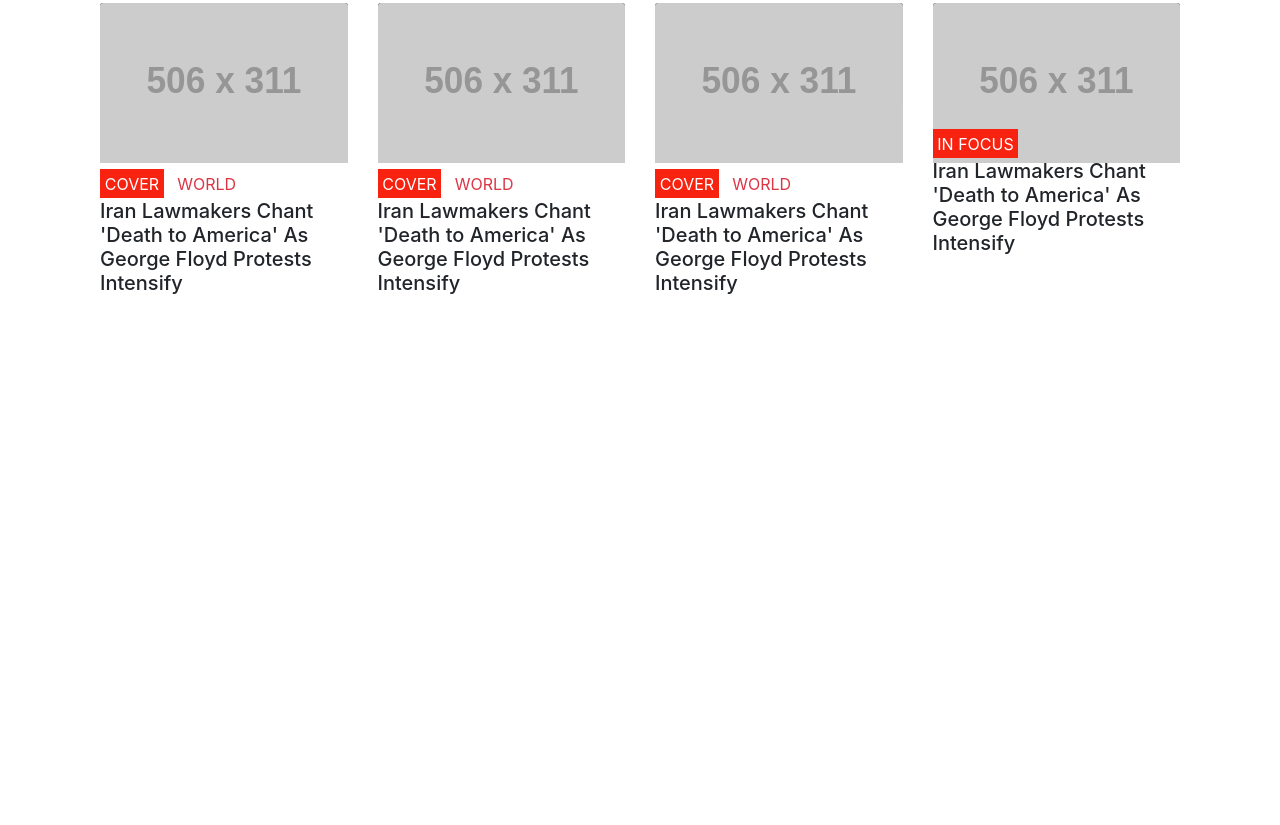
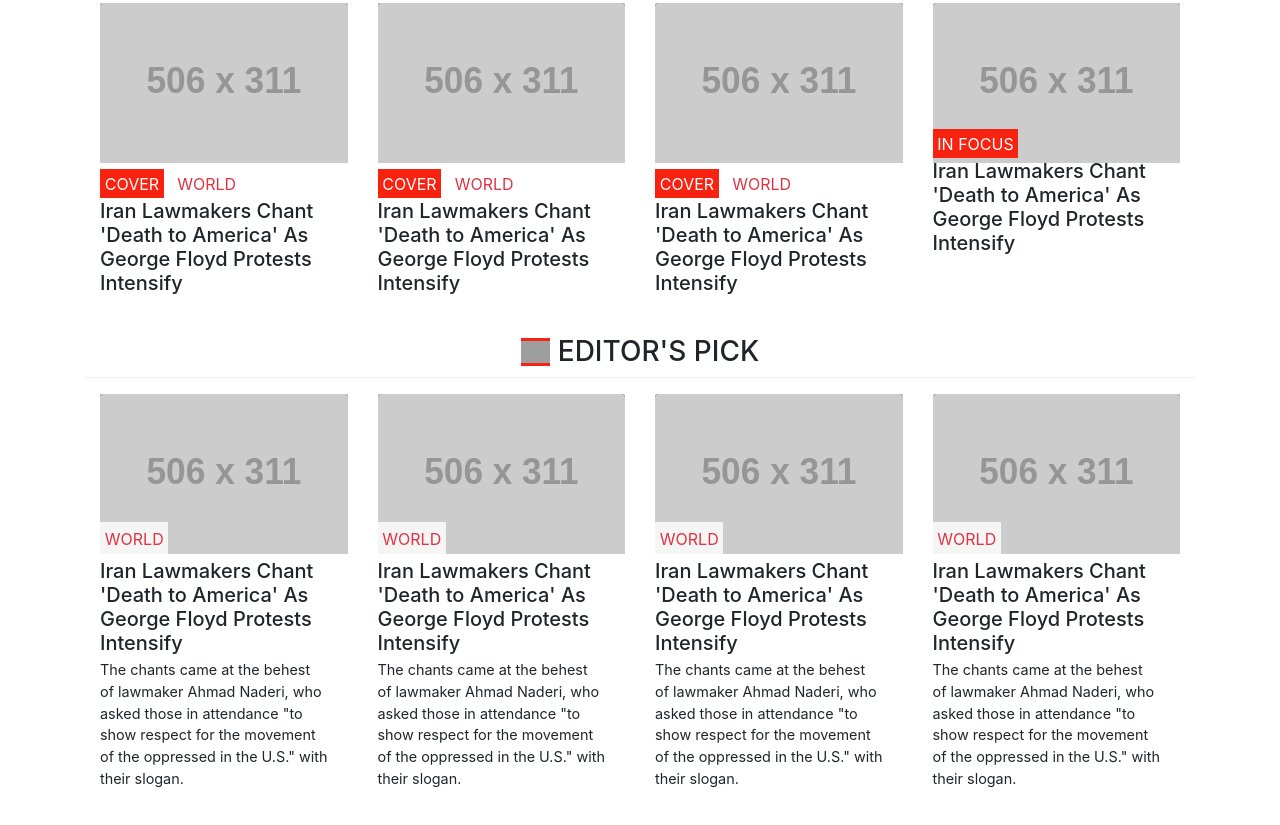
Before and after one commit to abredi/newsweek-clone, a plain HTML site: page index.html in a window 1280 px wide. Shown: the part 4213-5038 px from the top of the page. Before the commit the page ends 4548 px from the top, so only its background shows below. Drawn offline with nearby package versions, Linux system fonts and the light colour scheme; grey boxes are pictures that could not be loaded; placeholder pictures from the web are drawn by us.

Commit message:
added the 'editors pick' section

```diff
--- a/index.html
+++ b/index.html
@@ -927,6 +927,73 @@
 
     </div>
 
+    <div class="row magazine mx-auto my-3 container" style="margin-bottom: 50%;">
+
+      <div class="col-12 megazine-header mb-3 pb-2">
+        <div class="card title flex flex-row align-items-center justify-content-center">
+          <span class="icon-nw mr-2"></span>
+          <h3 class="m-0">EDITOR'S PICK</h3>
+        </div>
+      </div>
+
+      <div class="col-sm-3">
+        <div class="card border-0">
+          <img class="card-img-top" src="https://via.placeholder.com/506x311" alt="Card image cap">
+          <div class="badge-img-fixed text-danger button">WORLD</div>
+          <div class="card-body pl-0 pt-1">
+            <h5 class="card-title mb-1">Iran Lawmakers Chant 'Death to America' As George Floyd Protests Intensify</h5>
+            <p class="card-text">The chants came at the behest of lawmaker Ahmad Naderi, who asked those in attendance
+              "to show respect for the movement
+              of the oppressed in the U.S." with their slogan.
+            </p>
+          </div>
+        </div>
+      </div>
+
+      <div class="col-sm-3">
+        <div class="card border-0">
+          <img class="card-img-top" src="https://via.placeholder.com/506x311" alt="Card image cap">
+          <div class="badge-img-fixed text-danger button">WORLD</div>
+          <div class="card-body pl-0 pt-1">
+            <h5 class="card-title mb-1">Iran Lawmakers Chant 'Death to America' As George Floyd Protests Intensify</h5>
+            <p class="card-text">The chants came at the behest of lawmaker Ahmad Naderi, who asked those in attendance
+              "to show respect for the movement
+              of the oppressed in the U.S." with their slogan.
+            </p>
+          </div>
+        </div>
+      </div>
+
+      <div class="col-sm-3">
+        <div class="card border-0">
+          <img class="card-img-top" src="https://via.placeholder.com/506x311" alt="Card image cap">
+          <div class="badge-img-fixed text-danger button">WORLD</div>
+          <div class="card-body pl-0 pt-1">
+            <h5 class="card-title mb-1">Iran Lawmakers Chant 'Death to America' As George Floyd Protests Intensify</h5>
+            <p class="card-text">The chants came at the behest of lawmaker Ahmad Naderi, who asked those in attendance
+              "to show respect for the movement
+              of the oppressed in the U.S." with their slogan.
+            </p>
+          </div>
+        </div>
+      </div>
+
+      <div class="col-sm-3">
+        <div class="card border-0">
+          <img class="card-img-top" src="https://via.placeholder.com/506x311" alt="Card image cap">
+          <div class="badge-img-fixed text-danger button">WORLD</div>
+          <div class="card-body pl-0 pt-1">
+            <h5 class="card-title mb-1">Iran Lawmakers Chant 'Death to America' As George Floyd Protests Intensify</h5>
+            <p class="card-text">The chants came at the behest of lawmaker Ahmad Naderi, who asked those in attendance
+              "to show respect for the movement
+              of the oppressed in the U.S." with their slogan.
+            </p>
+          </div>
+        </div>
+      </div>
+
+    </div>
+
     <script src="https://code.jquery.com/jquery-3.4.1.slim.min.js"
       integrity="sha384-J6qa4849blE2+poT4WnyKhv5vZF5SrPo0iEjwBvKU7imGFAV0wwj1yYfoRSJoZ+n"
       crossorigin="anonymous"></script>
```
